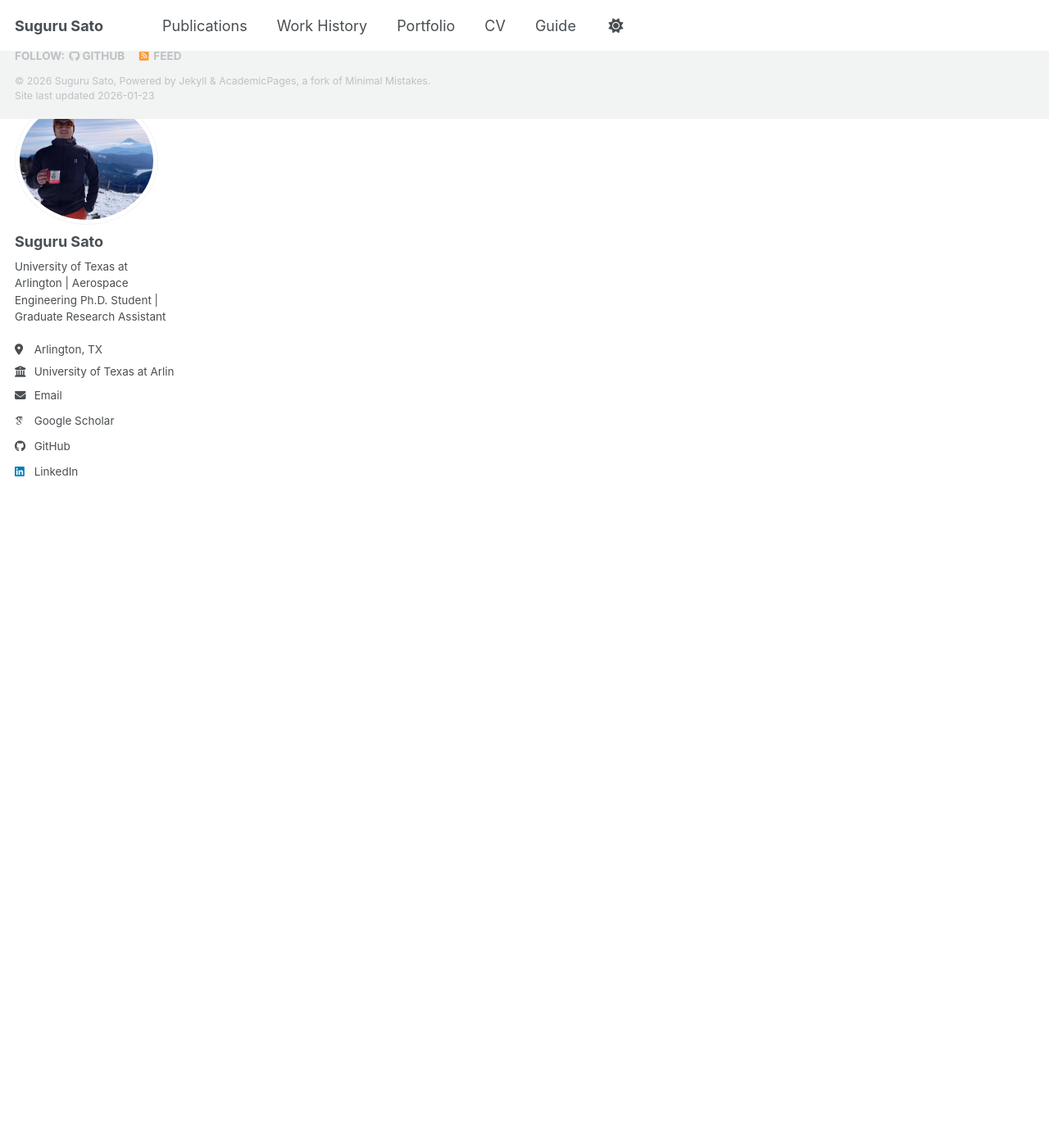
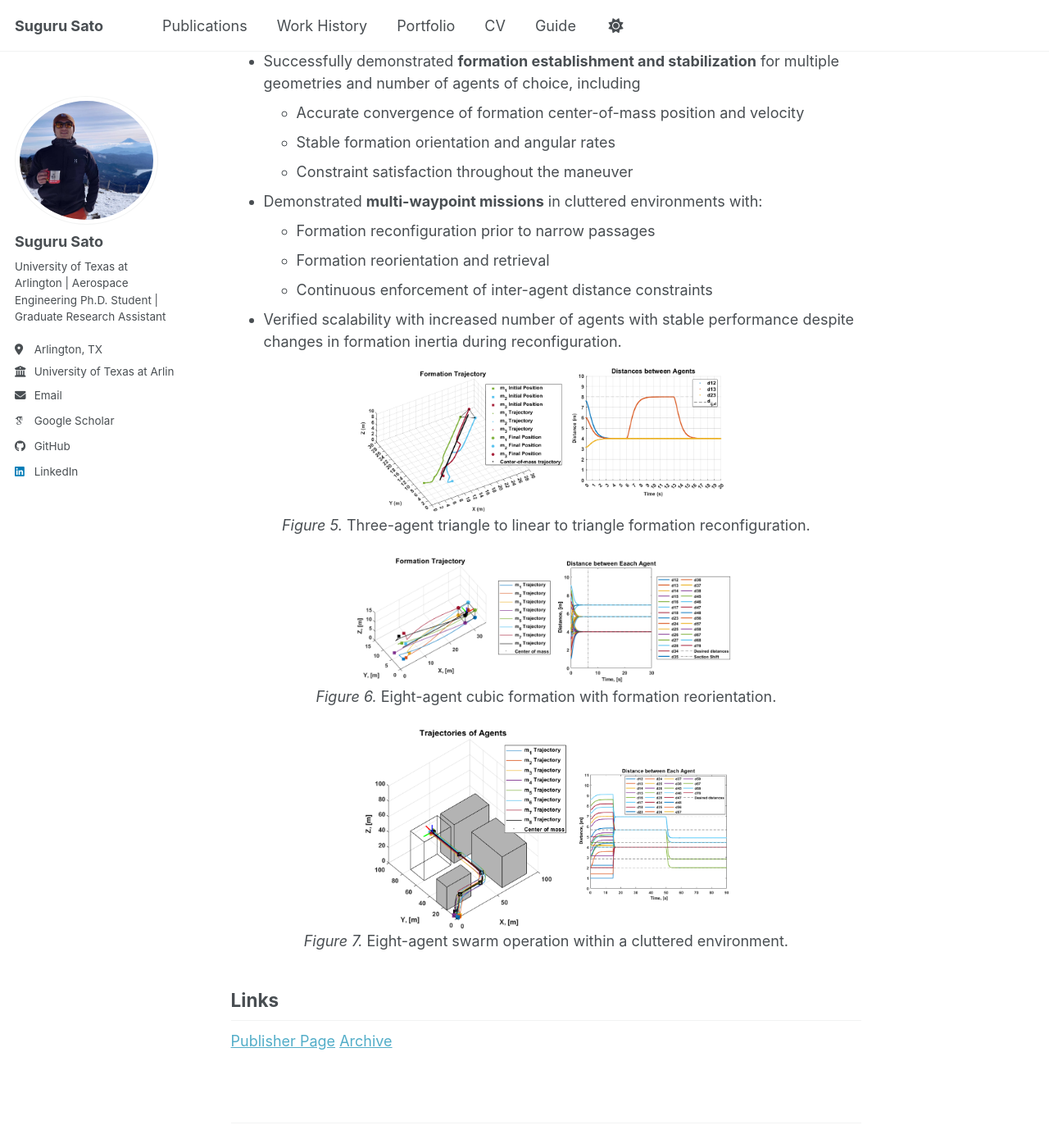
Before and after one commit to GitHub-Suguru/GitHub-Suguru.github.io, a Jekyll site: the page built from _portfolio/virtual_rigid_body_formation.md, in a window 1280 px wide and 1400 px high, scrolled down 2744 px. Shown: the whole window at 82% size. Built offline with Jekyll 4.4.1, drawn with Linux system fonts in a browser that asks for light colours; some web fonts are replaced; a script bundle is joined from its source files by our own code; library files that are not in the unit come from our copies; some of the changed text lies outside the part shown.

Commit message:
Update virtual_rigid_body_formation.md

```diff
--- a/_portfolio/virtual_rigid_body_formation.md
+++ b/_portfolio/virtual_rigid_body_formation.md
@@ -9,7 +9,10 @@
 ## Summary
 This project presents a **physics-informed Virtual Rigid Body (VRB) formation control framework** for coordinating multiple UAVs by enforcing rigid-body–like distance constraints among agents. By modeling a UAV formation as a virtual rigid structure, the framework enables coordinated translation, rotation, reconfiguration, and station keeping without explicit leader–follower hierarchies or preplanned individual trajectories. The approach is validated through extensive MATLAB/Simulink simulations across single- and multi-waypoint missions with formations ranging from three to eight UAVs.
 
-
+<p align="center">
+  <img src="/images/eight_establishment.png" width="60%"><br>
+  <em>Figure 1.</em> Eight-agent swarm cubic formation establishment.
+</p>
 
 ## What I build / contributed
 I designed and implemented the entire VRB formation control framework, including:
@@ -25,6 +28,21 @@
 - Integrating **LQR-based local trajectory tracking controllers** for each agent.
 - Building a **MATLAB/Simulink simulation pipeline** to validate formation establishment, reconfiguration, reorientation, and waypoint tracking.
 - Performing scalability studies for formations of **2–8 UAVs** with varying geometries (scalable to more agents).
+
+<p align="center">
+  <img src="/images/four_agents.png" width="60%"><br>
+  <em>Figure 2.</em> Four-agent swarm square formation establishment.
+</p>
+
+<p align="center">
+  <img src="/images/five_agents.png" width="60%"><br>
+  <em>Figure 3.</em> Five-agent swarm pyramid formation establishment.
+</p>
+
+<p align="center">
+  <img src="/images/six_agents.png" width="60%"><br>
+  <em>Figure 4.</em> Six-agent swarm hexagon formation establishment.
+</p>
 
 ## Methods
 - The framework models a UAV formation as a **Virtual Rigid Body** by enforcing a minimal set of inter-agent distance constraints (3N–6 for N agents in 3D space). Constraint forces are synthesized using **constraint Jacobians and Lagrange multipliers**, ensuring that relative distances converge asymptotically to their desired values.
@@ -42,4 +60,21 @@
   - Continuous enforcement of inter-agent distance constraints
 - Verified scalability with increased number of agents with stable performance despite changes in formation inertia during reconfiguration.
 
+<p align="center">
+  <img src="/images/three_linear.png" width="60%"><br>
+  <em>Figure 5.</em> Three-agent triangle to linear to triangle formation reconfiguration.
+</p>
+
+<p align="center">
+  <img src="/images/eight_linear.png" width="60%"><br>
+  <em>Figure 6.</em> Eight-agent cubic formation with formation reorientation.
+</p>
+
+<p align="center">
+  <img src="/images/eight_env.png" width="60%"><br>
+  <em>Figure 7.</em> Eight-agent swarm operation within a cluttered environment.
+</p>
+
 ## Links
+[Publisher Page](https://doi.org/10.2514/6.2024-2016)
+[Archive](https://doi.org/10.48550/arXiv.2601.11788)
```
